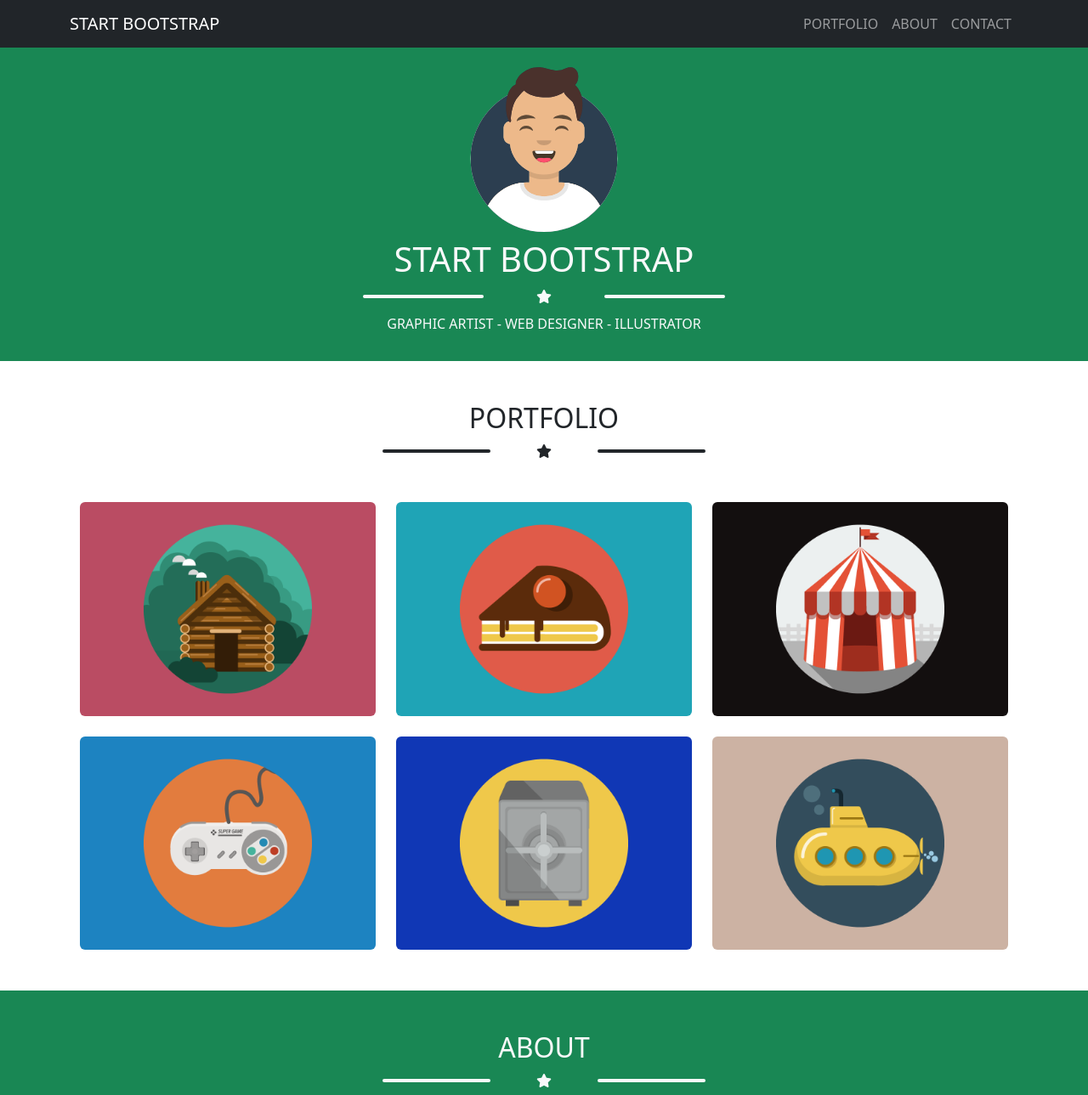
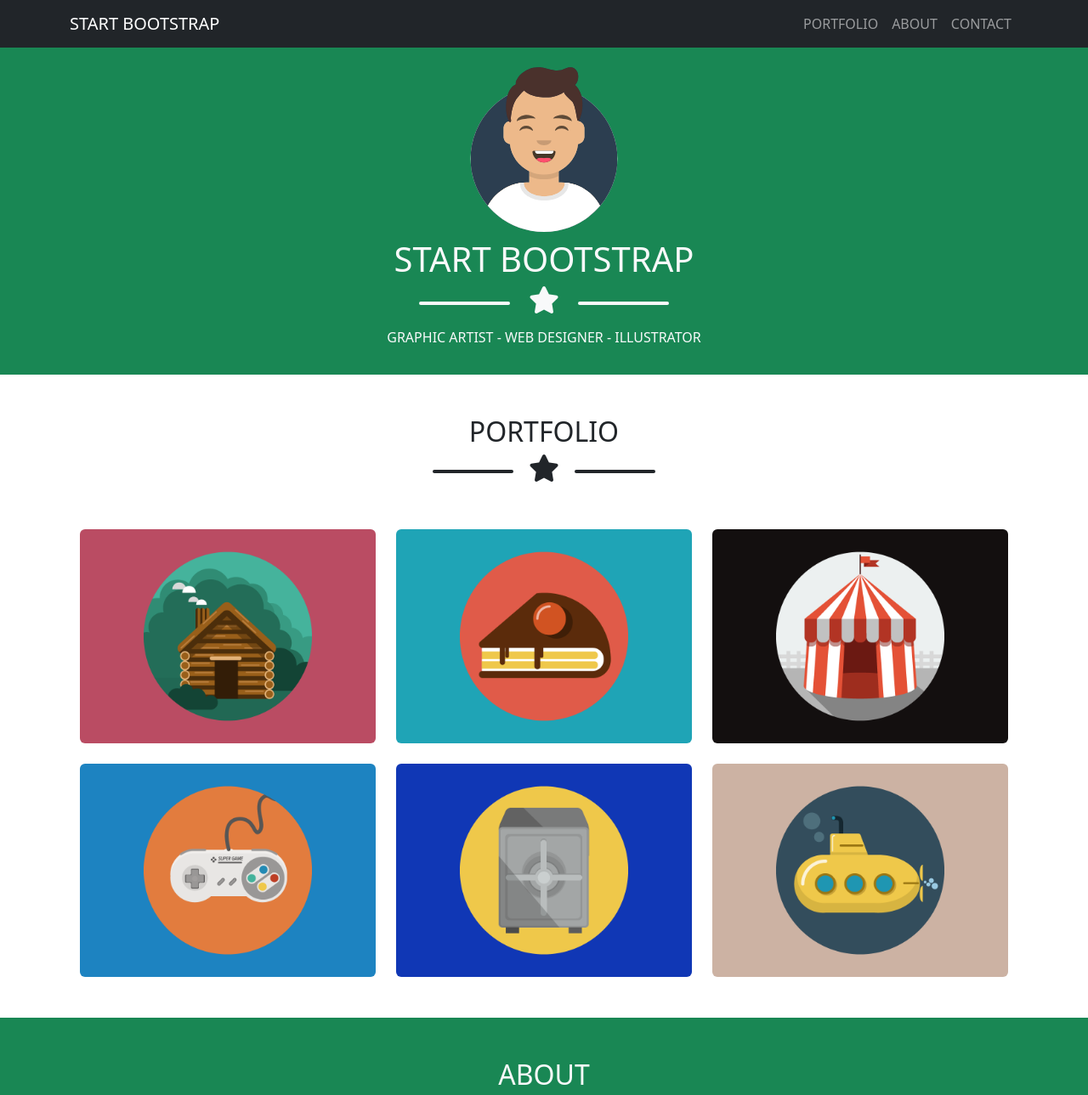
Before and after one commit to MonteDeveloper/html-css-bootstrap-freelancer, a plain HTML site: page index.html in a window 1280 px wide. Shown: the top 1289 px of the page at 85% size. Drawn offline with nearby package versions, Linux system fonts and the light colour scheme.

Commit message:
fix: biffer stars

```diff
--- a/index.html
+++ b/index.html
@@ -46,10 +46,10 @@
                         <img src="./img/avatar.svg" alt="avatar">
                     </div>
                     <h1>START BOOTSTRAP</h1>
-                    <div class="col-6 col-md-3 col-lg-4">
-                        <div class="row align-items-center">
+                    <div class="col-6 col-md-3">
+                        <div class="row align-items-center justify-content-center">
                             <div class="col-4 bg-light pt-1 rounded"></div>
-                            <div class="col-4 text-center"><i class="fa-solid fa-star"></i></div>
+                            <div class="col-4 col-md-4 col-xl-3 text-center"><i class="fa-solid fa-star h2"></i></div>
                             <div class="col-4 bg-light pt-1 rounded"></div>
                         </div>
                     </div>
@@ -65,10 +65,10 @@
             <div class="container text-dark text-uppercase text-center py-5">
                 <div class="row justify-content-center">
                     <h2>portfolio</h2>
-                    <div class="col-6 col-md-3 col-lg-4">
-                        <div class="row align-items-center">
+                    <div class="col-6 col-md-3">
+                        <div class="row align-items-center justify-content-center">
                             <div class="col-4 bg-dark pt-1 rounded"></div>
-                            <div class="col-4 text-center"><i class="fa-solid fa-star"></i></div>
+                            <div class="col-4 col-md-4 col-xl-3 text-center"><i class="fa-solid fa-star h2"></i></div>
                             <div class="col-4 bg-dark pt-1 rounded"></div>
                         </div>
                     </div>
@@ -104,10 +104,10 @@
                 <div class="container text-center text-light">
                     <div class="row justify-content-center">
                         <h2 class="text-uppercase">about</h2>
-                        <div class="col-6 col-md-3 col-lg-4">
-                            <div class="row align-items-center">
+                        <div class="col-6 col-md-3">
+                            <div class="row align-items-center justify-content-center">
                                 <div class="col-4 bg-light pt-1 rounded"></div>
-                                <div class="col-4 text-center"><i class="fa-solid fa-star"></i></div>
+                                <div class="col-4 col-md-4 col-xl-3 text-center"><i class="fa-solid fa-star h2"></i></div>
                                 <div class="col-4 bg-light pt-1 rounded"></div>
                             </div>
                         </div>
@@ -134,10 +134,10 @@
             <div class="container text-dark py-5">
                 <div class="row justify-content-center">
                     <h2 class="text-uppercase text-center">contact me</h2>
-                    <div class="col-6 col-md-3 col-lg-4">
-                        <div class="row align-items-center">
+                    <div class="col-6 col-md-3">
+                        <div class="row align-items-center justify-content-center">
                             <div class="col-4 bg-dark pt-1 rounded"></div>
-                            <div class="col-4 text-center"><i class="fa-solid fa-star"></i></div>
+                            <div class="col-4 col-md-4 col-xl-3 text-center"><i class="fa-solid fa-star h2"></i></div>
                             <div class="col-4 bg-dark pt-1 rounded"></div>
                         </div>
                     </div>
```
